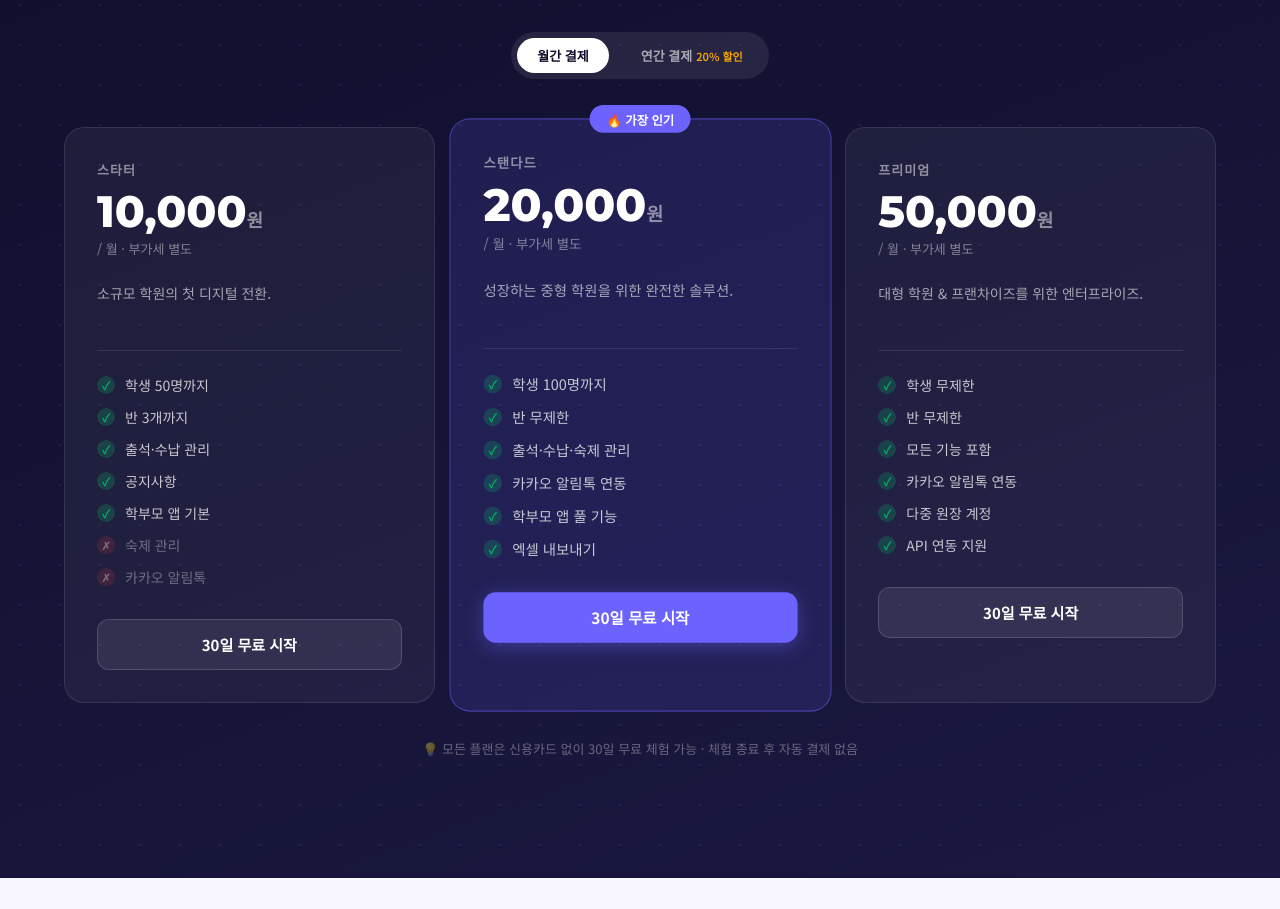
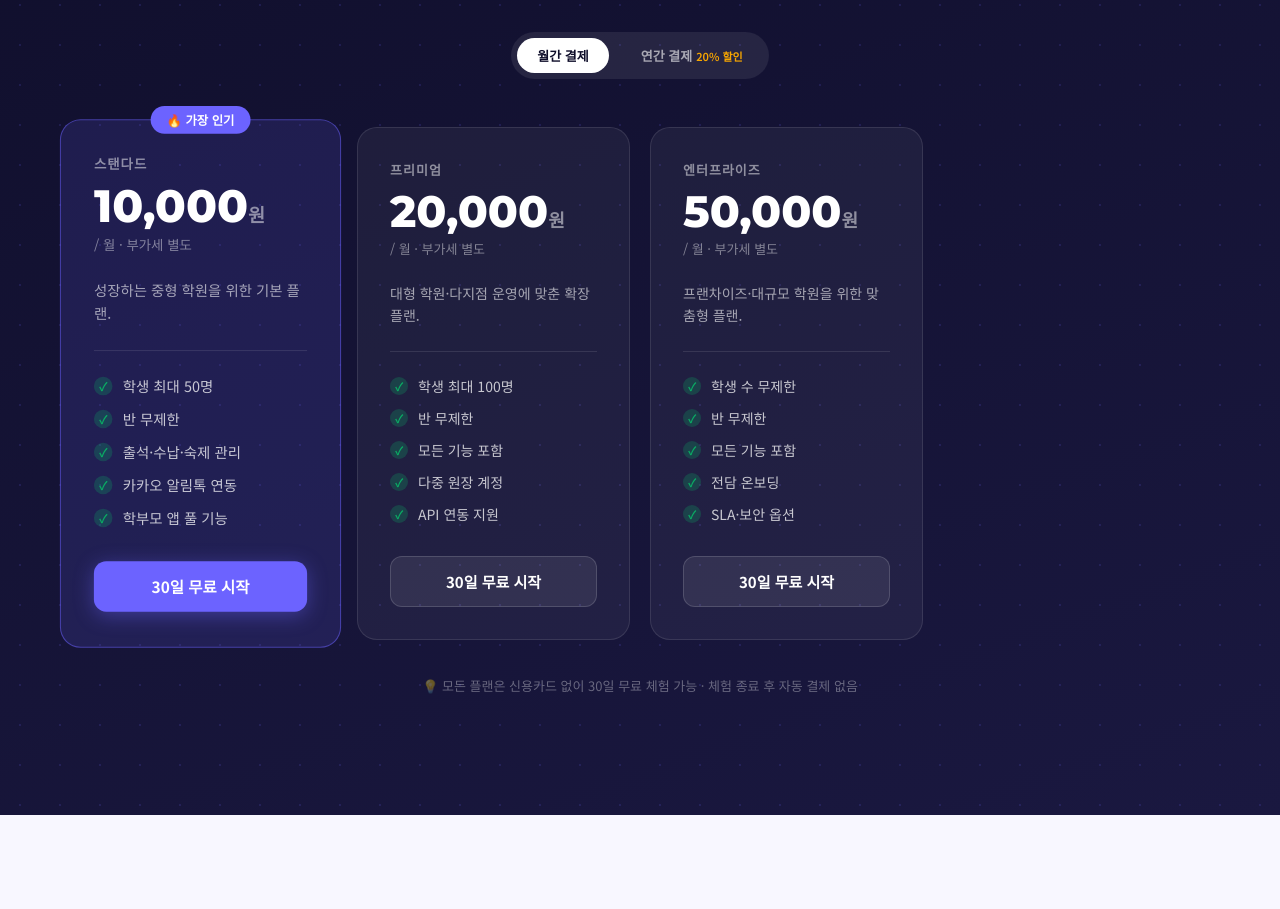
Before and after one commit to hightecbridge/dbridgehub-academy-landing, a React (Vite) app: page / in a window 1280 px wide. Shown: the part 3167-4076 px from the top of the page. Built offline with nearby package versions, Linux system fonts and the light colour scheme.

Commit message:
first commit

```diff
--- a/src/pages/landing/Sections.tsx
+++ b/src/pages/landing/Sections.tsx
@@ -164,7 +164,7 @@ export function PricingSection() {
             ))}
           </div>
         </div>
-        <div style={{ display: 'grid', gridTemplateColumns: 'repeat(3,1fr)', gap: 20 }} className="pricing-grid">
+        <div style={{ display: 'grid', gridTemplateColumns: 'repeat(4, minmax(0, 1fr))', gap: 20 }} className="pricing-grid">
           {PLANS.map(plan => (
             <div key={plan.id} style={{ background: plan.popular ? 'rgba(108,99,255,.15)' : 'rgba(255,255,255,.05)', border: `1px solid ${plan.popular ? 'rgba(108,99,255,.5)' : 'rgba(255,255,255,.1)'}`, borderRadius: 20, padding: 32, position: 'relative', transition: 'all .3s', transform: plan.popular ? 'scale(1.03)' : 'none' }}>
               {plan.popular && <div style={{ position: 'absolute', top: -14, left: '50%', transform: 'translateX(-50%)', background: 'var(--acc)', color: '#fff', padding: '5px 16px', borderRadius: 999, fontSize: 12, fontWeight: 700, whiteSpace: 'nowrap' }}>🔥 가장 인기</div>}
@@ -197,7 +197,8 @@ export function PricingSection() {
         <p style={{ textAlign: 'center', marginTop: 36, fontSize: 13, color: 'rgba(255,255,255,.35)' }}>💡 모든 플랜은 신용카드 없이 30일 무료 체험 가능 · 체험 종료 후 자동 결제 없음</p>
       </div>
       <style>{`
-        @media(max-width:1024px){ .pricing-grid { grid-template-columns: 1fr !important; max-width: 420px; margin: 0 auto; } }
+        @media(max-width:1200px){ .pricing-grid { grid-template-columns: repeat(2, minmax(0, 1fr)) !important; } }
+        @media(max-width:700px){ .pricing-grid { grid-template-columns: 1fr !important; max-width: 420px; margin: 0 auto; } }
       `}</style>
     </section>
   )
--- a/src/shared/pricingPlans.ts
+++ b/src/shared/pricingPlans.ts
@@ -1,5 +1,5 @@
-/** 랜딩 요금제 섹션 · 어드민과 동기화 시 academy/shared/pricingPlans.ts 내용을 맞춥니다. */
-export type PlanId = 'starter' | 'standard' | 'premium'
+/** 랜딩 요금제 섹션 · 어드민 pricingPlans.ts 와 학생 상한 정책을 맞춥니다. */
+export type PlanId = 'standard' | 'premium' | 'enterprise'
 
 export type BillingMode = 'm' | 'y'
 
@@ -15,14 +15,39 @@ export interface PricingPlan {
 }
 
 export const PLANS: PricingPlan[] = [
-  { id: 'starter', name: '스타터', desc: '소규모 학원의 첫 디지털 전환.', priceM: 10000, priceY: 8000, items: ['학생 50명까지', '반 3개까지', '출석·수납 관리', '공지사항', '학부모 앱 기본'], nope: ['숙제 관리', '카카오 알림톡'] },
-  { id: 'standard', name: '스탠다드', desc: '성장하는 중형 학원을 위한 완전한 솔루션.', priceM: 20000, priceY: 16000, popular: true, items: ['학생 100명까지', '반 무제한', '출석·수납·숙제 관리', '카카오 알림톡 연동', '학부모 앱 풀 기능', '엑셀 내보내기'], nope: [] },
-  { id: 'premium', name: '프리미엄', desc: '대형 학원 & 프랜차이즈를 위한 엔터프라이즈.', priceM: 50000, priceY: 40000, items: ['학생 무제한', '반 무제한', '모든 기능 포함', '카카오 알림톡 연동', '다중 원장 계정', 'API 연동 지원'], nope: [] },
+  {
+    id: 'standard',
+    name: '스탠다드',
+    desc: '성장하는 중형 학원을 위한 기본 플랜.',
+    priceM: 10000,
+    priceY: 8000,
+    popular: true,
+    items: ['학생 최대 50명', '반 무제한', '출석·수납·숙제 관리', '카카오 알림톡 연동', '학부모 앱 풀 기능'],
+    nope: [],
+  },
+  {
+    id: 'premium',
+    name: '프리미엄',
+    desc: '대형 학원·다지점 운영에 맞춘 확장 플랜.',
+    priceM: 20000,
+    priceY: 16000,
+    items: ['학생 최대 100명', '반 무제한', '모든 기능 포함', '다중 원장 계정', 'API 연동 지원'],
+    nope: [],
+  },
+  {
+    id: 'enterprise',
+    name: '엔터프라이즈',
+    desc: '프랜차이즈·대규모 학원을 위한 맞춤형 플랜.',
+    priceM: 50000,
+    priceY: 40000,
+    items: ['학생 수 무제한', '반 무제한', '모든 기능 포함', '전담 온보딩', 'SLA·보안 옵션'],
+    nope: [],
+  },
 ]
 
 export function planById(id: string | undefined | null): PricingPlan {
   const found = PLANS.find((p) => p.id === id)
-  return found ?? PLANS[1]
+  return found ?? PLANS[0]
 }
 
 export function priceKrwPerMonth(planId: PlanId, mode: BillingMode): number {
```
